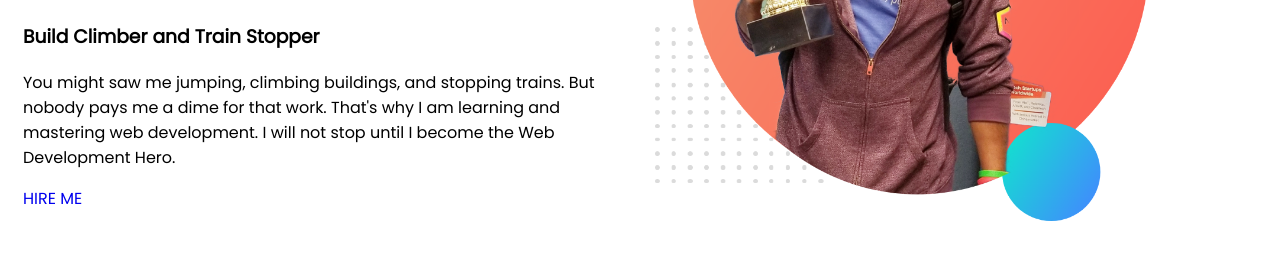
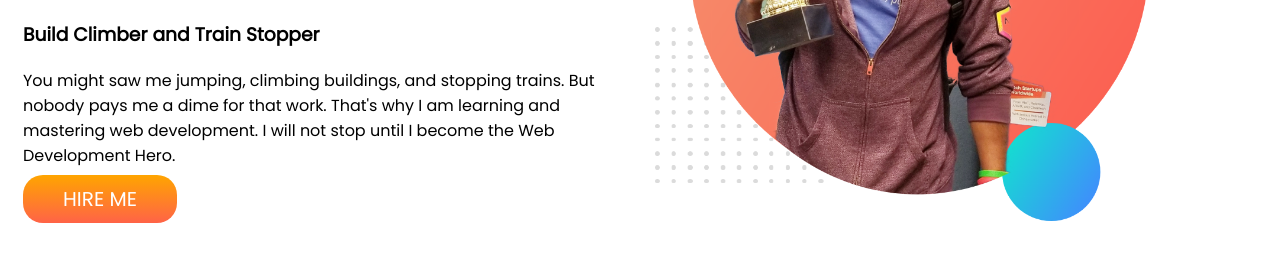
Before and after one commit to majharul224/developer-portfolio-jonkar, a plain HTML site: page developer-portfolio-jonkar.html in a window 1280 px wide. Shown: the part 277-538 px from the top of the page. Drawn offline with Linux system fonts and the light colour scheme.

Commit message:
a style add

```diff
--- a/style.css
+++ b/style.css
@@ -21,4 +21,10 @@ section{
 }
 .half-width a{
 text-decoration: none;
+padding: 10PX 40px ;
+border-radius: 20PX;
+background-image: linear-gradient(orange, tomato);
+color: white;
+font-size: 20px;
+
 }
```
